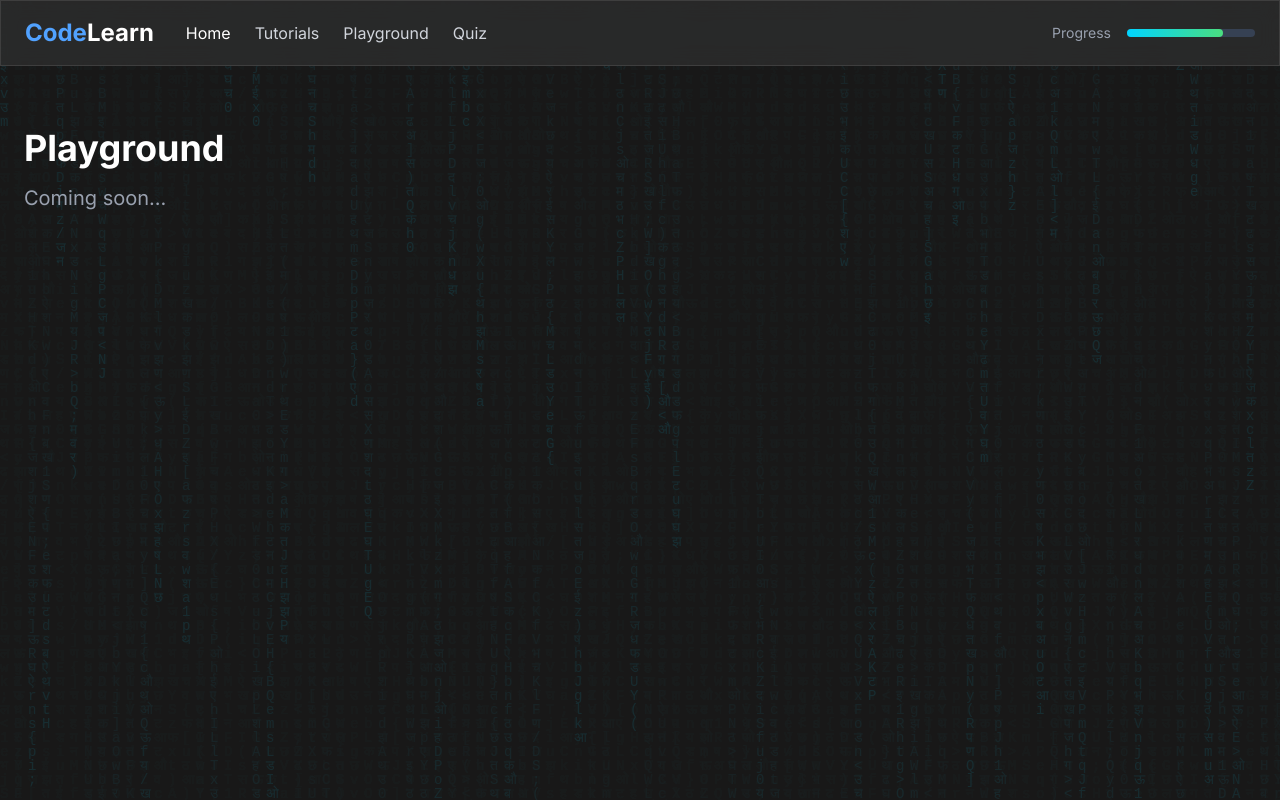
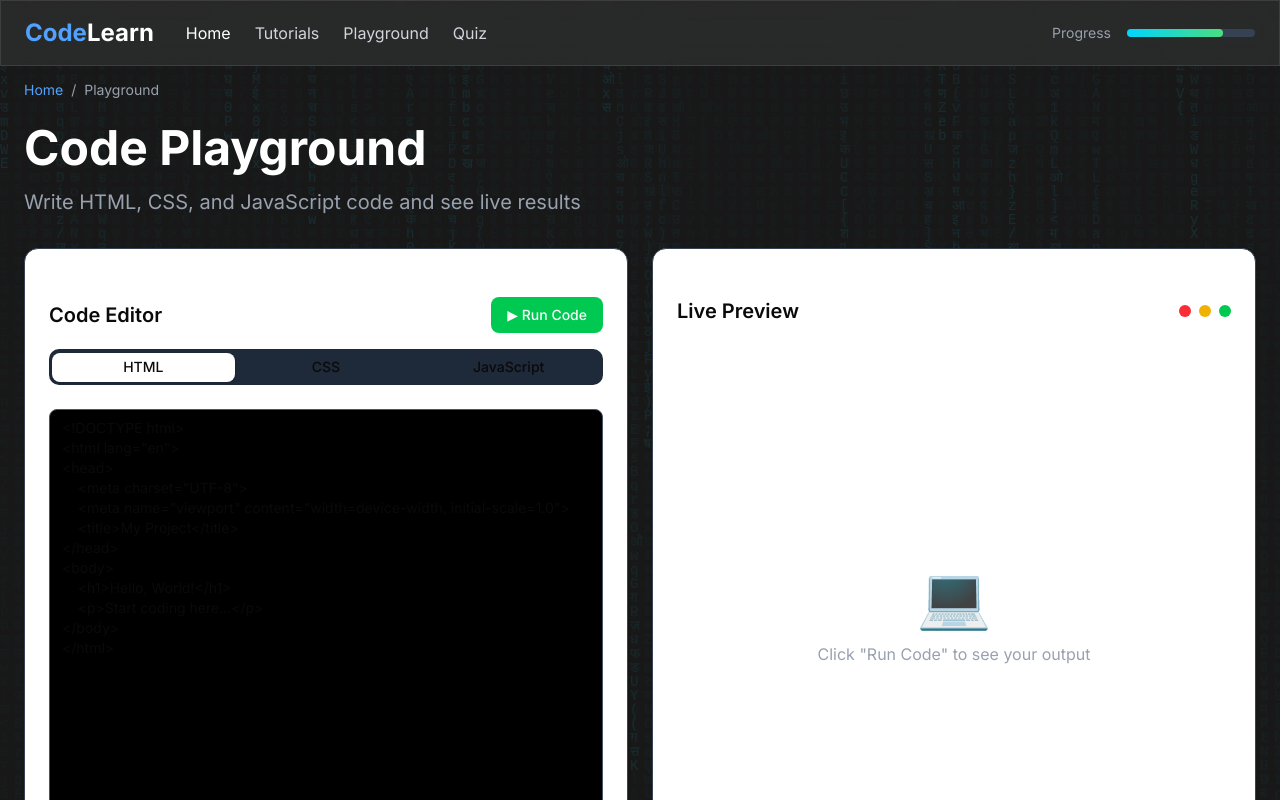
Before and after one commit to Brijesh03032001/CodeSeSikho, a Next.js app: page /playground in a window 1280 px wide. Shown: the top 800 px of the page. Built offline with nearby package versions, Linux system fonts and the light colour scheme.

Commit message:
feat: Update Playground page to use PlaygroundContent component

```diff
--- a/app/playground/page.tsx
+++ b/app/playground/page.tsx
@@ -1,10 +1,5 @@
+import PlaygroundContent from "@/components/PlaygroundContent";
+
 export default function PlaygroundPage() {
-  return (
-    <div className="pt-20 min-h-screen">
-      <div className="max-w-7xl mx-auto px-6 py-12">
-        <h1 className="text-4xl font-bold mb-4">Playground</h1>
-        <p className="text-xl text-gray-400">Coming soon...</p>
-      </div>
-    </div>
-  );
+  return <PlaygroundContent />;
 }
```
